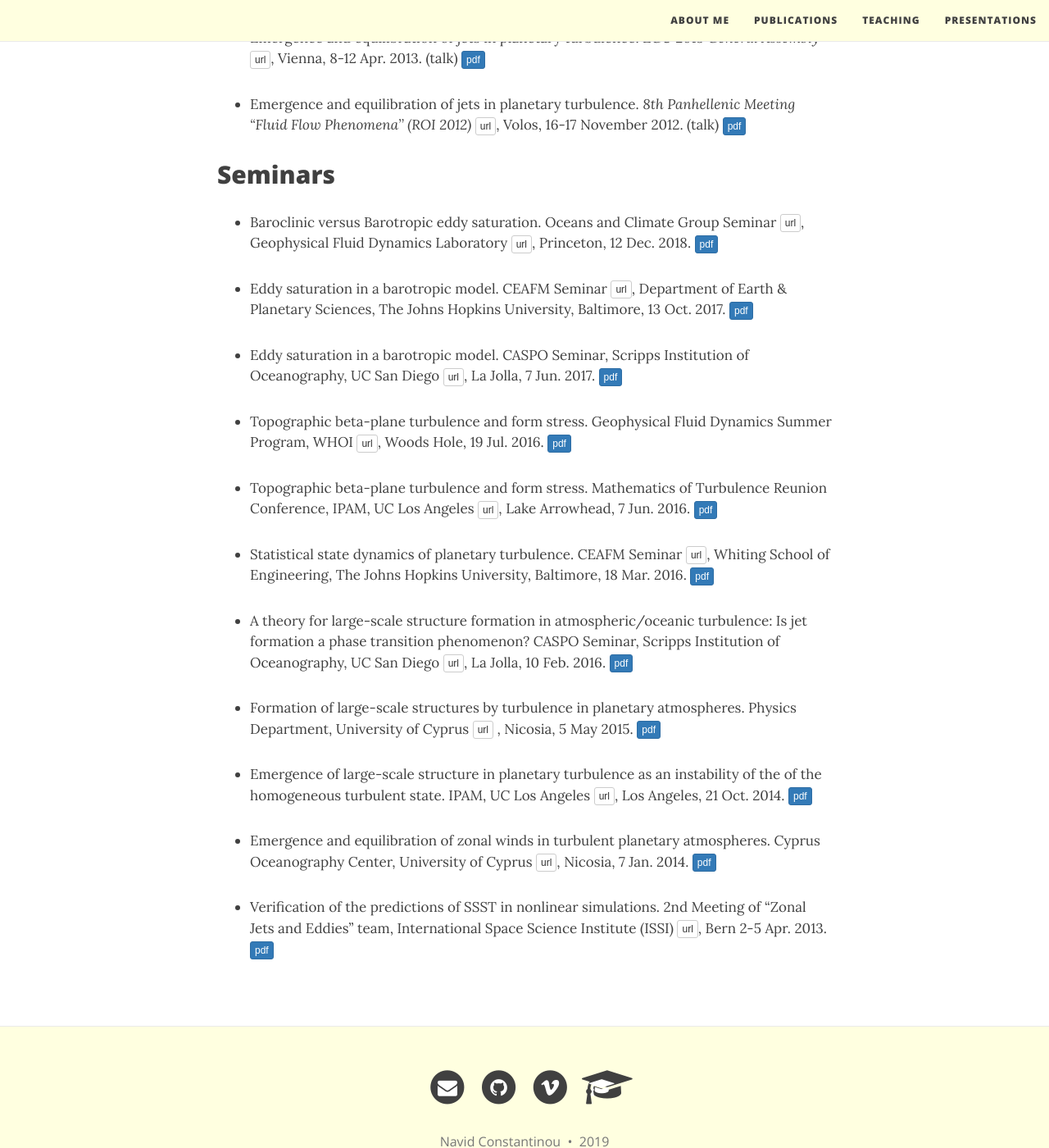
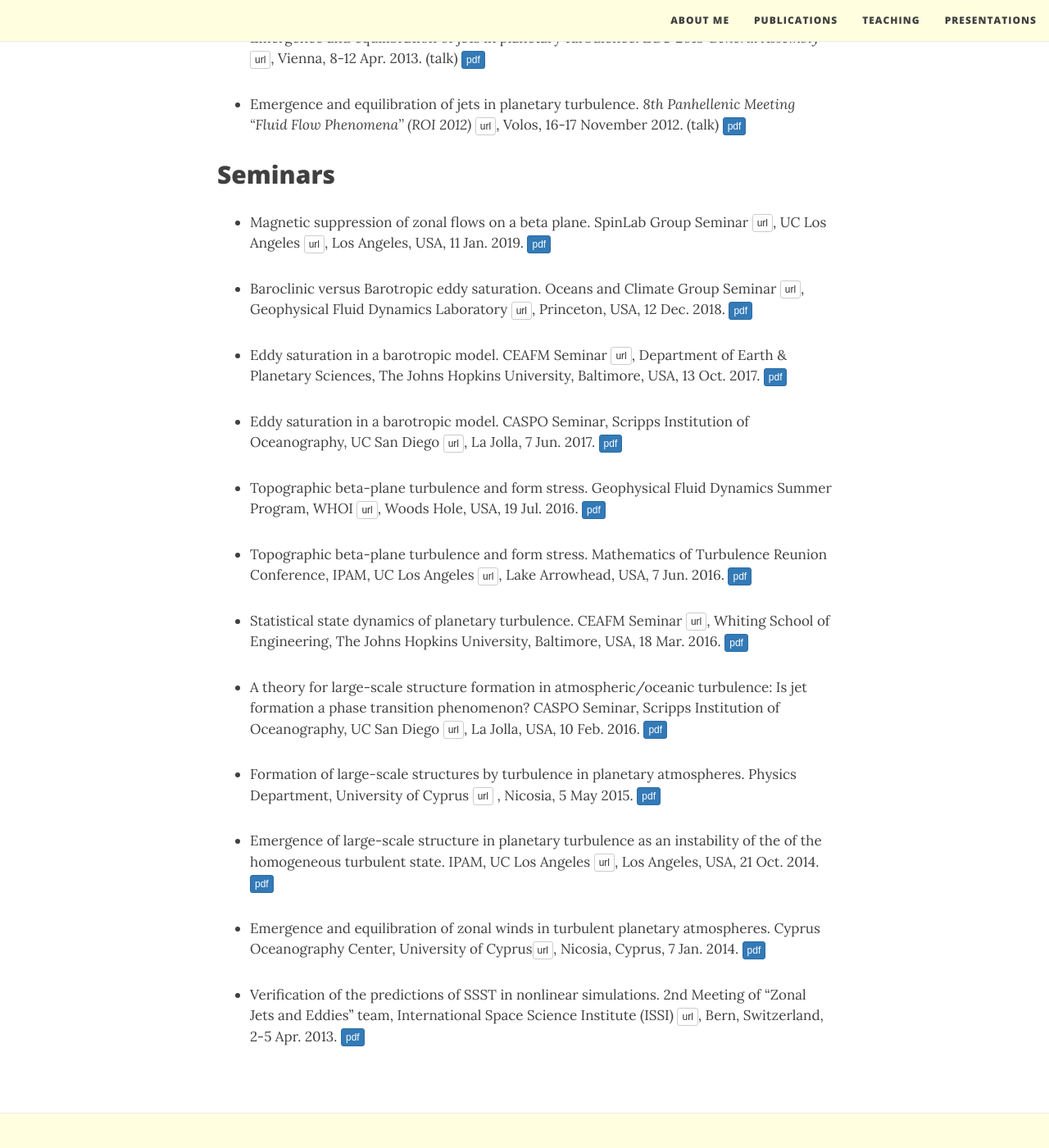
Before and after one commit to navidcy/navidcy.github.io, a Jekyll site: the page built from presentations.md, in a window 1280 px wide and 1400 px high, scrolled down 1213 px. Shown: the whole window at 82% size. Built offline with Jekyll 4.4.1, drawn with Linux system fonts in a browser that asks for light colours; nearby versions of some CDN libraries.

Commit message:
add UCLA presentation

```diff
--- a/presentations.md
+++ b/presentations.md
@@ -35,30 +35,33 @@ title: Presentations
 ## Seminars
 
 
-- Baroclinic versus Barotropic eddy saturation. Oceans and Climate Group Seminar [<span class="btn btn-default btn-xs{{end}}" style="font-family:sans-serif;">url</span>][OceansGFDL-site]{:target="_blank"}, Geophysical Fluid Dynamics Laboratory [<span class="btn btn-default btn-xs{{end}}" style="font-family:sans-serif;">url</span>][GFDL-site]{:target="_blank"}, Princeton, 12 Dec. 2018. [<span class="btn btn-primary btn-xs{{end}}" style="font-family:sans-serif;">pdf</span>][GFDL-Dec2018]
+- Magnetic suppression of zonal flows on a beta plane. SpinLab Group Seminar [<span class="btn btn-default btn-xs{{end}}" style="font-family:sans-serif;">url</span>][SpinLab-site]{:target="_blank"}, UC Los Angeles [<span class="btn btn-default btn-xs{{end}}" style="font-family:sans-serif;">url</span>][UCLA-site]{:target="_blank"}, Los Angeles, USA, 11 Jan. 2019. [<span class="btn btn-primary btn-xs{{end}}" style="font-family:sans-serif;">pdf</span>][UCLA-Jan2019]
 
-- Eddy saturation in a barotropic model. CEAFM Seminar [<span class="btn btn-default btn-xs{{end}}" style="font-family:sans-serif;">url</span>][CEAFM-site]{:target="_blank"}, Department of Earth & Planetary Sciences, The Johns Hopkins University, Baltimore, 13 Oct. 2017. [<span class="btn btn-primary btn-xs{{end}}" style="font-family:sans-serif;">pdf</span>][CEAFM_Oct2017]
+- Baroclinic versus Barotropic eddy saturation. Oceans and Climate Group Seminar [<span class="btn btn-default btn-xs{{end}}" style="font-family:sans-serif;">url</span>][OceansGFDL-site]{:target="_blank"}, Geophysical Fluid Dynamics Laboratory [<span class="btn btn-default btn-xs{{end}}" style="font-family:sans-serif;">url</span>][GFDL-site]{:target="_blank"}, Princeton, USA, 12 Dec. 2018. [<span class="btn btn-primary btn-xs{{end}}" style="font-family:sans-serif;">pdf</span>][GFDL-Dec2018]
+
+- Eddy saturation in a barotropic model. CEAFM Seminar [<span class="btn btn-default btn-xs{{end}}" style="font-family:sans-serif;">url</span>][CEAFM-site]{:target="_blank"}, Department of Earth & Planetary Sciences, The Johns Hopkins University, Baltimore, USA, 13 Oct. 2017. [<span class="btn btn-primary btn-xs{{end}}" style="font-family:sans-serif;">pdf</span>][CEAFM_Oct2017]
 
 - Eddy saturation in a barotropic model. CASPO Seminar, Scripps Institution of Oceanography, UC San Diego [<span class="btn btn-default btn-xs{{end}}" style="font-family:sans-serif;">url</span>][Scripps-site]{:target="_blank"}, La Jolla, 7 Jun. 2017. [<span class="btn btn-primary btn-xs{{end}}" style="font-family:sans-serif;">pdf</span>][CASPO_Jun2017]
 
-- Topographic beta-plane turbulence and form stress. Geophysical Fluid Dynamics Summer Program, WHOI [<span class="btn btn-default btn-xs{{end}}" style="font-family:sans-serif;">url</span>][GFD-site]{:target="_blank"}, Woods Hole, 19 Jul. 2016. [<span class="btn btn-primary btn-xs{{end}}" style="font-family:sans-serif;">pdf</span>][GFD_July2016]
+- Topographic beta-plane turbulence and form stress. Geophysical Fluid Dynamics Summer Program, WHOI [<span class="btn btn-default btn-xs{{end}}" style="font-family:sans-serif;">url</span>][GFD-site]{:target="_blank"}, Woods Hole, USA, 19 Jul. 2016. [<span class="btn btn-primary btn-xs{{end}}" style="font-family:sans-serif;">pdf</span>][GFD_July2016]
 
-- Topographic beta-plane turbulence and form stress. Mathematics of Turbulence Reunion Conference, IPAM, UC Los Angeles [<span class="btn btn-default btn-xs{{end}}" style="font-family:sans-serif;">url</span>][IPAM-site]{:target="_blank"}, Lake Arrowhead, 7 Jun. 2016. [<span class="btn btn-primary btn-xs{{end}}" style="font-family:sans-serif;">pdf</span>][IPAM_Jun2016]
+- Topographic beta-plane turbulence and form stress. Mathematics of Turbulence Reunion Conference, IPAM, UC Los Angeles [<span class="btn btn-default btn-xs{{end}}" style="font-family:sans-serif;">url</span>][IPAM-site]{:target="_blank"}, Lake Arrowhead, USA, 7 Jun. 2016. [<span class="btn btn-primary btn-xs{{end}}" style="font-family:sans-serif;">pdf</span>][IPAM_Jun2016]
 
-- Statistical state dynamics of planetary turbulence. CEAFM Seminar [<span class="btn btn-default btn-xs{{end}}" style="font-family:sans-serif;">url</span>][CEAFM-site]{:target="_blank"}, Whiting School of Engineering, The Johns Hopkins University, Baltimore, 18 Mar. 2016. [<span class="btn btn-primary btn-xs{{end}}" style="font-family:sans-serif;">pdf</span>][CEAFM_Mar2016]
+- Statistical state dynamics of planetary turbulence. CEAFM Seminar [<span class="btn btn-default btn-xs{{end}}" style="font-family:sans-serif;">url</span>][CEAFM-site]{:target="_blank"}, Whiting School of Engineering, The Johns Hopkins University, Baltimore, USA, 18 Mar. 2016. [<span class="btn btn-primary btn-xs{{end}}" style="font-family:sans-serif;">pdf</span>][CEAFM_Mar2016]
 
-- A theory for large-scale structure formation in atmospheric/oceanic turbulence: Is jet formation a phase transition phenomenon? CASPO Seminar, Scripps Institution of Oceanography, UC San Diego [<span class="btn btn-default btn-xs{{end}}" style="font-family:sans-serif;">url</span>][Scripps-site]{:target="_blank"}, La Jolla, 10 Feb. 2016. [<span class="btn btn-primary btn-xs{{end}}" style="font-family:sans-serif;">pdf</span>][CASPO_Feb2016]
+- A theory for large-scale structure formation in atmospheric/oceanic turbulence: Is jet formation a phase transition phenomenon? CASPO Seminar, Scripps Institution of Oceanography, UC San Diego [<span class="btn btn-default btn-xs{{end}}" style="font-family:sans-serif;">url</span>][Scripps-site]{:target="_blank"}, La Jolla, USA, 10 Feb. 2016. [<span class="btn btn-primary btn-xs{{end}}" style="font-family:sans-serif;">pdf</span>][CASPO_Feb2016]
 
 - Formation of large-scale structures by turbulence in planetary atmospheres. Physics Department, University of Cyprus [<span class="btn btn-default btn-xs{{end}}" style="font-family:sans-serif;">url</span>][UCY-site] , Nicosia, 5 May 2015. [<span class="btn btn-primary btn-xs{{end}}" style="font-family:sans-serif;">pdf</span>][UCY_May2015]
 
-- Emergence of large-scale structure in planetary turbulence as an instability of the of the homogeneous turbulent state. IPAM, UC Los Angeles [<span class="btn btn-default btn-xs{{end}}" style="font-family:sans-serif;">url</span>][IPAM-site]{:target="_blank"}, Los Angeles, 21 Oct. 2014. [<span class="btn btn-primary btn-xs{{end}}" style="font-family:sans-serif;">pdf</span>][IPAM_Oct2014]
+- Emergence of large-scale structure in planetary turbulence as an instability of the of the homogeneous turbulent state. IPAM, UC Los Angeles [<span class="btn btn-default btn-xs{{end}}" style="font-family:sans-serif;">url</span>][IPAM-site]{:target="_blank"}, Los Angeles, USA, 21 Oct. 2014. [<span class="btn btn-primary btn-xs{{end}}" style="font-family:sans-serif;">pdf</span>][IPAM_Oct2014]
 
-- Emergence and equilibration of zonal winds in turbulent planetary atmospheres. Cyprus Oceanography Center, University of Cyprus [<span class="btn btn-default btn-xs{{end}}" style="font-family:sans-serif;">url</span>][OCC-site]{:target="_blank"}, Nicosia, 7 Jan. 2014. [<span class="btn btn-primary btn-xs{{end}}" style="font-family:sans-serif;">pdf</span>][UCY_Jan2014]
+- Emergence and equilibration of zonal winds in turbulent planetary atmospheres. Cyprus Oceanography Center, University of Cyprus[<span class="btn btn-default btn-xs{{end}}" style="font-family:sans-serif;">url</span>][OCC-site]{:target="_blank"}, Nicosia, Cyprus, 7 Jan. 2014. [<span class="btn btn-primary btn-xs{{end}}" style="font-family:sans-serif;">pdf</span>][UCY_Jan2014]
 
-- Verification of the predictions of SSST in nonlinear simulations. 2nd  Meeting of "Zonal Jets and Eddies" team, International Space Science Institute (ISSI) [<span class="btn btn-default btn-xs{{end}}" style="font-family:sans-serif;">url</span>][ISSI-site]{:target="_blank"}, Bern 2-5 Apr. 2013. [<span class="btn btn-primary btn-xs{{end}}" style="font-family:sans-serif;">pdf</span>][ISSI_Apr2013]
+- Verification of the predictions of SSST in nonlinear simulations. 2nd  Meeting of "Zonal Jets and Eddies" team, International Space Science Institute (ISSI) [<span class="btn btn-default btn-xs{{end}}" style="font-family:sans-serif;">url</span>][ISSI-site]{:target="_blank"}, Bern, Switzerland, 2-5 Apr. 2013. [<span class="btn btn-primary btn-xs{{end}}" style="font-family:sans-serif;">pdf</span>][ISSI_Apr2013]
 
 
 [GFDL-Dec2018]: GFDL_Dec2018.pdf
+[UCLA-Jan2019]: UCLA_Jan2019.pdf
 [AGU18-ocean-poster]: AGU2018_ocean-poster.pdf
 [AGU18-magnetic-poster]: AGU2018_magnetic-poster.pdf
 [APS-March16]: APS_Mar2016.pdf
@@ -105,3 +108,5 @@ title: Presentations
 [Euromech18-site]: http://598.euromech.org
 [OceansGFDL-site]: https://www.gfdl.noaa.gov/ocean-and-cryosphere-division/
 [GFDL-site]: https://www.gfdl.noaa.gov/
+[SpinLab-site]: http://spinlab.ess.ucla.edu/
+[UCLA-site]: http://www.ucla.edu
```
Also changed, not shown: 1 other file.
